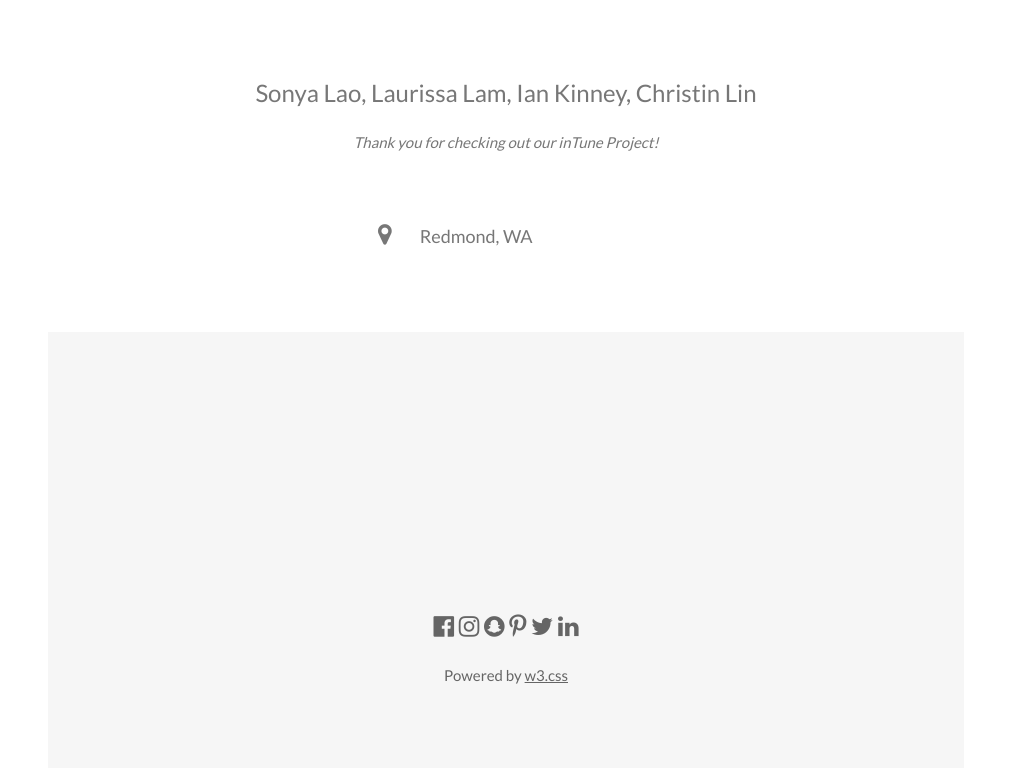
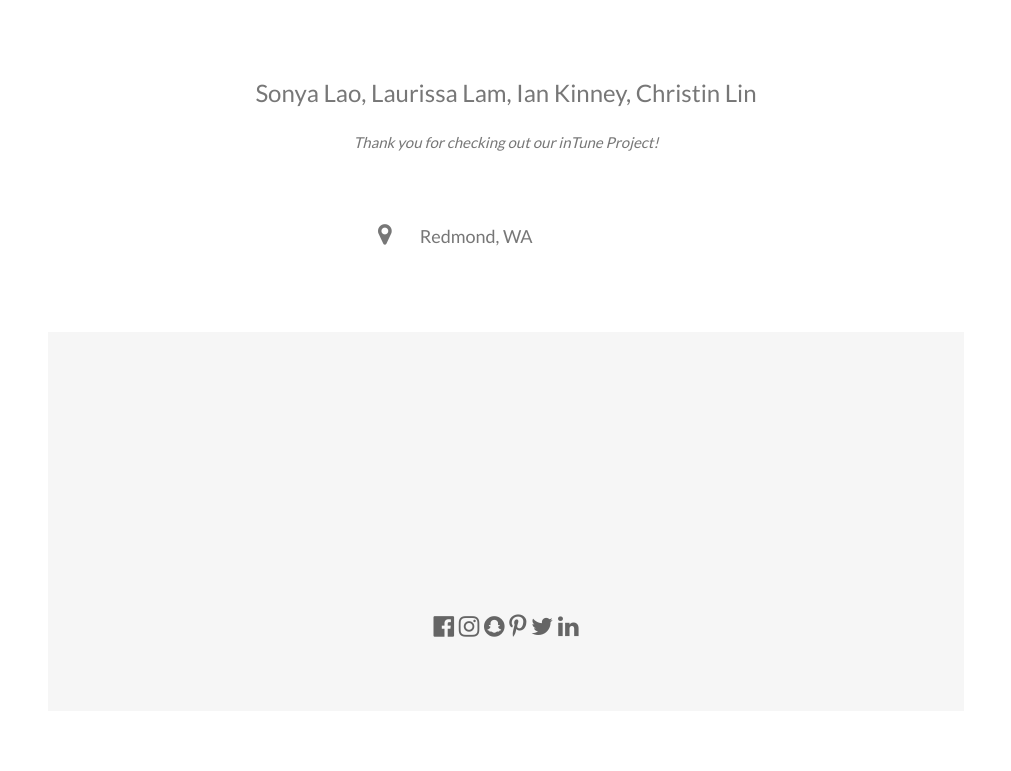
Before and after one commit to christinlin/CodeDay2017, a plain HTML site: page index.html in a window 1280 px wide. Shown: the part 2908-3679 px from the top of the page, without its empty margins (134-1145 px from the left). Drawn offline with nearby package versions, Linux system fonts and the light colour scheme.

Commit message:
delete w3schools

```diff
--- a/index.html
+++ b/index.html
@@ -189,7 +189,6 @@ body, html {
   <i class="fa fa-pinterest-p w3-hover-text-red"></i>
   <i class="fa fa-twitter w3-hover-text-light-blue"></i>
   <i class="fa fa-linkedin w3-hover-text-indigo"></i>
-  <p class="w3-medium">Powered by <a href="http://www.w3schools.com/w3css/default.asp" target="_blank" class="w3-hover-text-green">w3.css</a></p>
 </footer>
 
 
```
